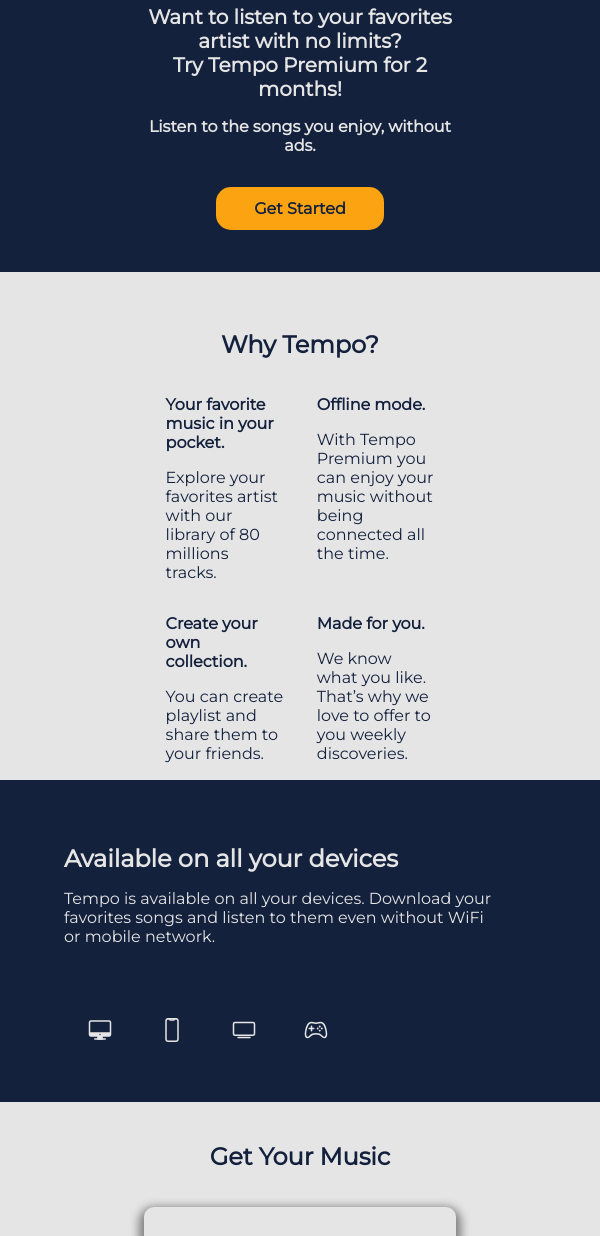
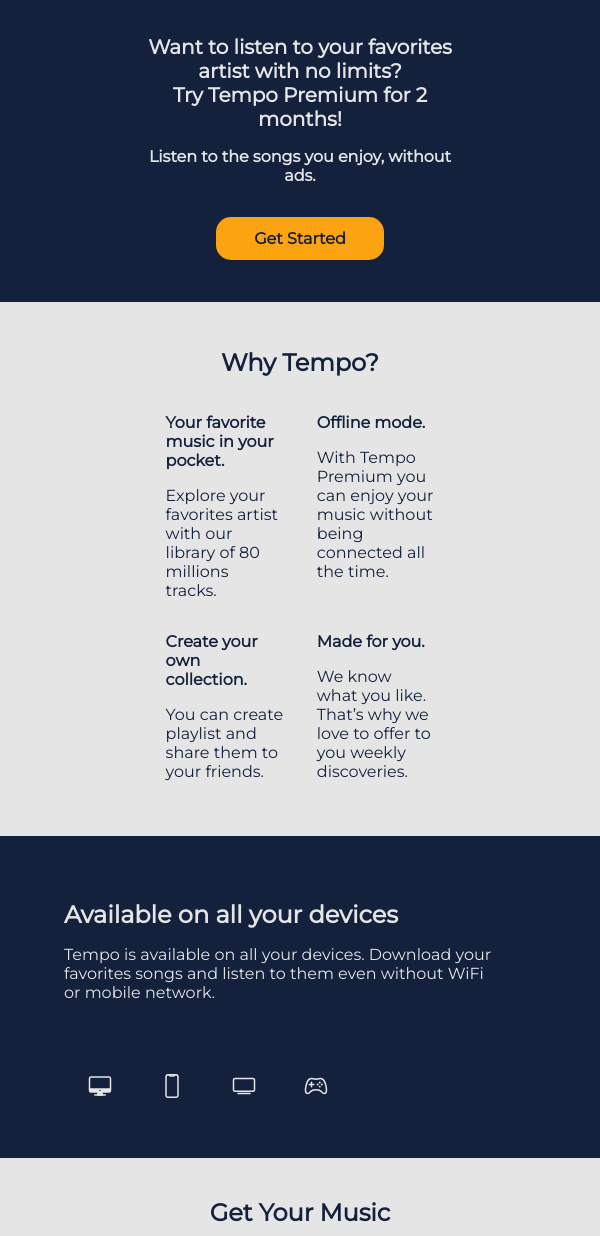
Before and after one commit to Luis-Manfredi/tempo_webpage, a plain HTML site: page index.html in a window 600 px wide. Shown: the part 58-1294 px from the top of the page. Drawn offline with nearby package versions, Linux system fonts and the light colour scheme.

Commit message:
Add files via upload

```diff
--- a/CSS/styles.css
+++ b/CSS/styles.css
@@ -1137,7 +1137,7 @@ ion-icon{
     }
     .fondo{
         background-color: #14213D;
-        height: 330px;
+        height: 360px;
         width: 100%;
         z-index: -1;
         position: absolute;
@@ -1174,11 +1174,11 @@ ion-icon{
     }
     .seccion1{
         flex-direction: column;
-        margin-top: 15em;
+        margin-top: 16.5em;
     }
     .seccion1 h2{
         text-align: center;
-        margin-top: 3.5em;
+        margin-top: 3em;
     }
     .seccion1 .start{
         display: flex;
@@ -1189,7 +1189,7 @@ ion-icon{
         width: 50%;
     }
     .seccion3{
-        margin-top: 8em;
+        margin-top: 10em;
     }
     .seccion3 h2{
         font-size: 1.5em;
```
